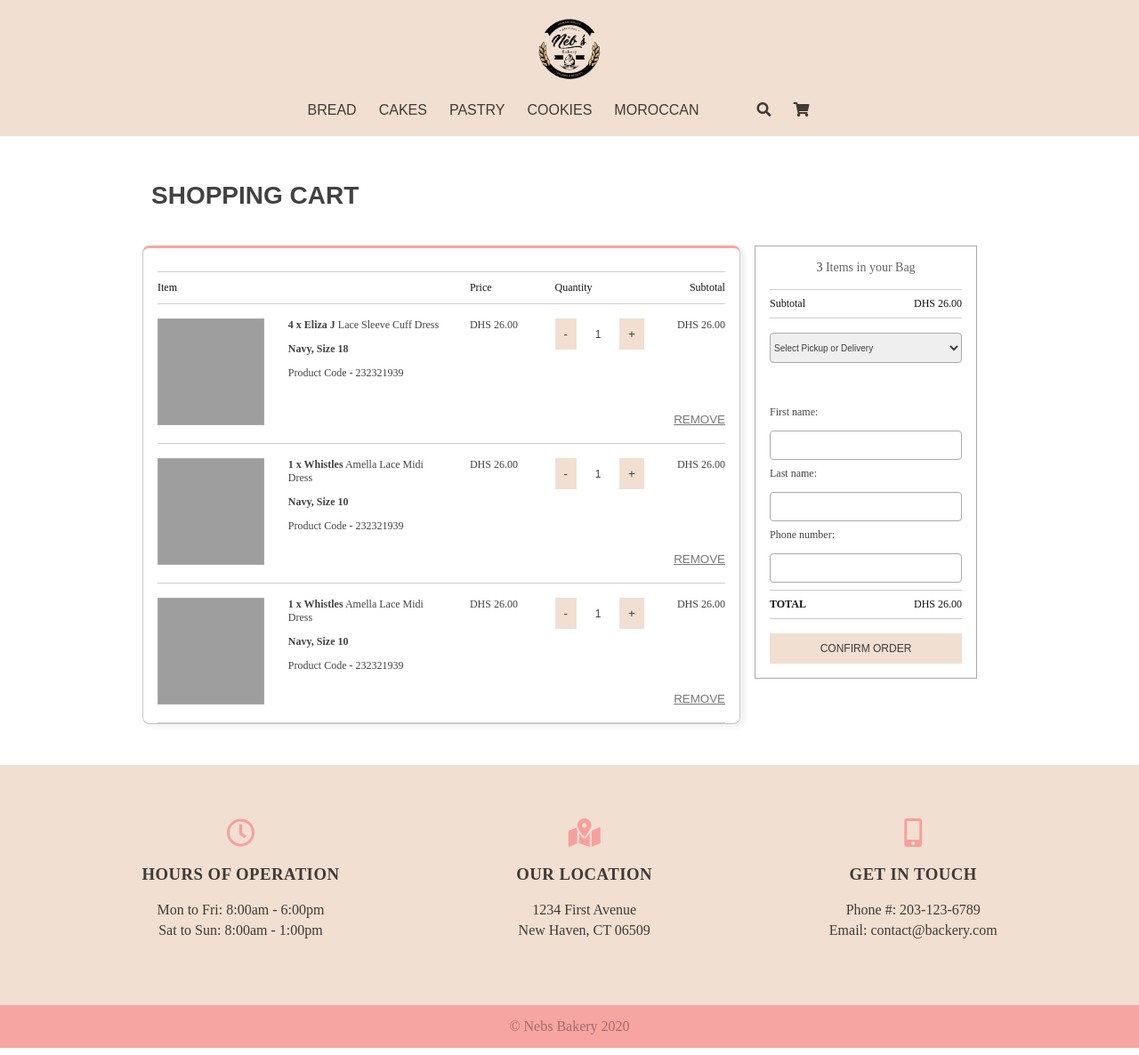
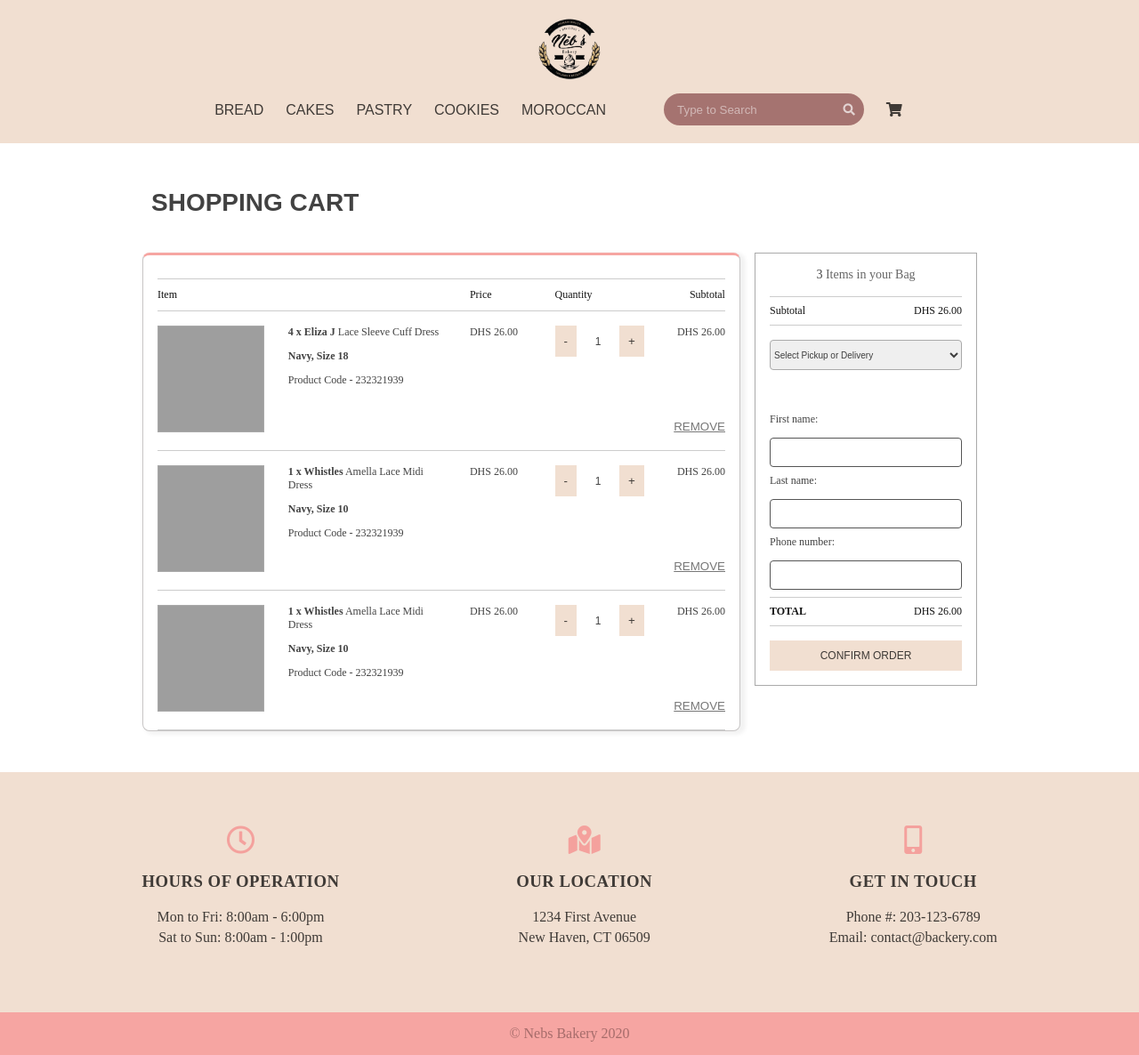
Before and after one commit to ImanIra0ui/Bakery-Web-Application, a Django app: page /cart/ in a window 1280 px wide. Shown: the whole page at 89% size. Run offline with Django 3.2, Linux system fonts and the light colour scheme; some libraries are stand-ins or nearby versions; grey boxes are pictures that could not be loaded.

Commit message:
frontfix

```diff
--- a/nebs/main/static/shopping.css
+++ b/nebs/main/static/shopping.css
@@ -69,8 +69,8 @@ h1 {
   padding: 10px;
 }
 
-input,
-button {
+.txt, input[type=number],
+.checkout-cta, .buttonadd, .remove button {
   border: 0 none;
   outline: 0 none;
 }
@@ -88,8 +88,10 @@ button {
   width: 100%;
 }
 
-input,
-button,
+.txt, input[type=number],
+.checkout-cta,
+.buttonadd,
+.remove button,
 .basket,
 .basket-labels,
 .item,
@@ -338,8 +340,8 @@ aside {
   width: 100%;
 }
 
-input::-webkit-outer-spin-button,
-input::-webkit-inner-spin-button {
+input[type=number]::-webkit-outer-spin-button,
+input[type=number]::-webkit-inner-spin-button {
   -webkit-appearance: none;
   margin: 0;
 }
@@ -396,7 +398,7 @@ input::-webkit-inner-spin-button {
   }
 }
 
-input[type=text] {
+.txt {
     width: 100%;
     padding: 8px 20px;
     margin: 8px 0;
@@ -405,7 +407,7 @@ input[type=text] {
     border-radius: 4px;
 }
 
-input[type=text]:focus {
+.txt {
     border: 1.5px solid #555;
 }
 
--- a/nebs/main/templates/main/shoppingcart.html
+++ b/nebs/main/templates/main/shoppingcart.html
@@ -24,7 +24,14 @@
           <li class="nav-link"><a href="{% url 'display' cat='Cookies'%}" target="_blank">COOKIES</a></li>
           <li class="nav-link"><a href="{% url 'display' cat='Moroccan'%}" target="_blank">MOROCCAN</a></li>
           <li class=" nav-link-icons">
-                <li class="nav-link"><a href="#" target="_blank"><i class="fas fa-search"></i></a></li>
+              <li class="nav-link"><a href="#" target="">
+                  <div class="search-box">
+                      <form action="/search" method="get">
+                          <input class="search-txt" type="search" name="query" id = "query" placeholder="Type to Search">
+                          <button type = "submit" class="search-btn"><i class="fas fa-search search-box-icon"></i></button>
+                      </form>
+                  </div>
+              </a></li>
               <li class="nav-link"><a href="{% url 'shoppingcart:index' %}" target="_blank"><i class="fas fa-shopping-cart"></i></a></li>
           </li>
       </ul>
@@ -143,11 +150,11 @@
         <div class="client-info">
             <form>
                 <label for="fname">First name:</label>
-                <input type="text" id="fname" name="fname" required><br><br>
+                <input class="txt" type="text" id="fname" name="fname" required><br><br>
                 <label for="lname">Last name:</label>
-                <input type="text" id="lname" name="lname" required><br><br>
+                <input class="txt" type="text" id="lname" name="lname" required><br><br>
                 <label for="number">Phone number:</label>
-                <input type="text" id="number" name="number" required><br><br>
+                <input class="txt" type="text" id="number" name="number" required><br><br>
                 <div class="summary-total">
                     <div class="total-title">Total</div>
                     <div class="total-value final-value" id="basket-total">26.00</div>
```
Lines whose indentation alone changed are shown as unchanged.
